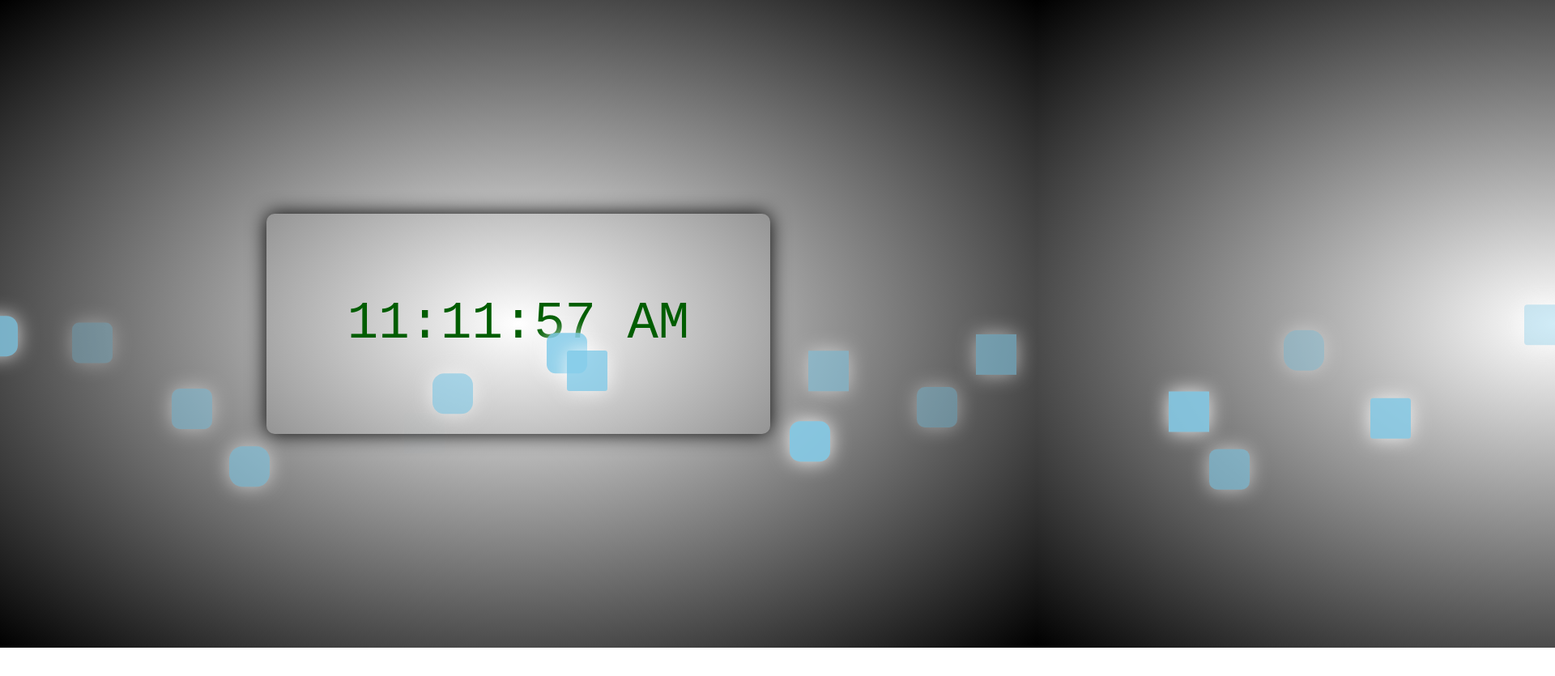
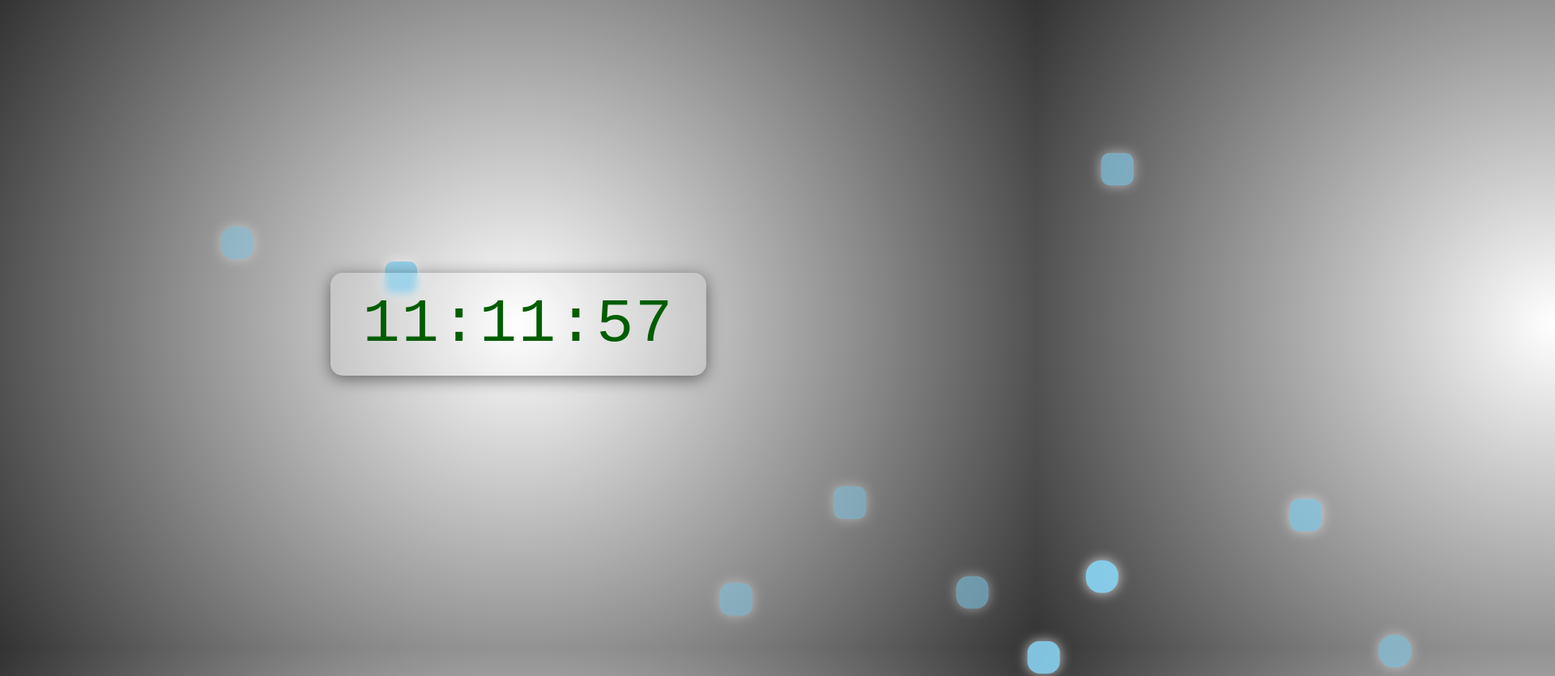
Before and after one commit to MathiasBorges/BasicClock, a plain HTML site: page index.html in a window 1280 px wide. Shown: the top 835 px of the page at 81% size, 1920 px wide, since content can reach past the window. Before the commit the page ends 800 px from the top, so only its background shows below. Drawn offline with Linux system fonts and the light colour scheme.

Commit message:
Atualizar o index.html

```diff
--- a/index.html
+++ b/index.html
@@ -1,62 +1,155 @@
 <!DOCTYPE html>
-<html>
+<html lang="pt-BR">
 <head>
-	<meta charset="utf-8">
-	<meta name="viewport" content="width=device-width, initial-scale=1">
-	<title>Relógio</title>
+    <meta charset="UTF-8">
+    <meta name="viewport" content="width=device-width, initial-scale=1.0">
+    <meta name="description" content="Relógio digital com animação de fundo">
+    <title>Relógio Digital</title>
+    <style>
+        :root {
+            --primary-color: #005d00;
+            --ball-color: skyblue;
+            --shadow-color: rgba(0, 0, 0, 0.5);
+            --ball-shadow: rgba(255, 255, 255, 0.8);
+        }
+
+        * {
+            margin: 0;
+            padding: 0;
+            box-sizing: border-box;
+            font-family: 'Courier New', monospace;
+        }
+
+        body {
+            background: radial-gradient(circle, #fff, #333);
+            min-height: 100vh;
+            display: flex;
+            align-items: center;
+            justify-content: center;
+            overflow: hidden;
+        }
+
+        .container {
+            position: relative;
+            z-index: 2;
+            text-align: center;
+        }
+
+        .time {
+            font-size: 6vw;
+            color: var(--primary-color);
+            padding: 20px 40px;
+            background: rgba(255, 255, 255, 0.1);
+            border-radius: 15px;
+            box-shadow: 0 4px 20px var(--shadow-color);
+            backdrop-filter: blur(5px);
+            letter-spacing: 2px;
+            transition: transform 0.3s ease;
+        }
+
+        .containerb {
+            position: absolute;
+            top: 0;
+            left: 0;
+            width: 100%;
+            height: 100%;
+            display: flex;
+            flex-wrap: wrap;
+            justify-content: center;
+            align-items: center;
+            gap: 50px;
+            z-index: 1;
+        }
+
+        .ball {
+            width: 40px;
+            height: 40px;
+            border-radius: 50%;
+            background: var(--ball-color);
+            box-shadow: 0 0 15px var(--ball-shadow);
+            transition: transform 0.5s ease, opacity 0.5s ease, border-radius 0.5s ease;
+        }
+
+        @media (max-width: 600px) {
+            .time {
+                font-size: 10vw;
+                padding: 15px 30px;
+            }
+            .ball {
+                width: 30px;
+                height: 30px;
+            }
+            .containerb {
+                gap: 30px;
+            }
+        }
+    </style>
 </head>
 <body>
-	<div class="container">
-		<p class="time" style="color: #005d00;"></p>
-	</div>
-	<div class="containerb">
-		<div class="ball"></div><div class="ball"></div><div class="ball"></div><div class="ball"></div>
-		<div class="ball"></div><div class="ball"></div><div class="ball"></div><div class="ball"></div>
-		<div class="ball"></div><div class="ball"></div><div class="ball"></div><div class="ball"></div>
-		<div class="ball"></div><div class="ball"></div><div class="ball"></div><div class="ball"></div>
-		<div class="ball"></div><div class="ball"></div><div class="ball"></div><div class="ball"></div>
+    <div class="container">
+        <p class="time" aria-live="polite"></p>
+    </div>
+    <div class="containerb">
+        <div class="ball"></div>
+        <div class="ball"></div>
+        <div class="ball"></div>
+        <div class="ball"></div>
+        <div class="ball"></div>
+        <div class="ball"></div>
+        <div class="ball"></div>
+        <div class="ball"></div>
+        <div class="ball"></div>
+        <div class="ball"></div>
+        <div class="ball"></div>
+        <div class="ball"></div>
+        <div class="ball"></div>
+        <div class="ball"></div>
+        <div class="ball"></div>
+        <div class="ball"></div>
+    </div>
 
-	</div>
+    <script>
+        // Relógio
+        function updateTime() {
+            const timeElement = document.querySelector('.time');
+            const now = new Date();
+            timeElement.textContent = now.toLocaleTimeString('pt-BR', {
+                hour12: false,
+                hour: '2-digit',
+                minute: '2-digit',
+                second: '2-digit'
+            });
+        }
 
+        updateTime();
+        setInterval(updateTime, 1000);
+
+        // Animação das bolas
+        function animateBalls() {
+            const balls = document.querySelectorAll('.ball');
+            const container = document.querySelector('.containerb');
+            const maxWidth = window.innerWidth - 40; // Ajustado para o tamanho da bola
+            const maxHeight = window.innerHeight - 40;
+
+            container.style.gap = `${Math.random() * 100 + 30}px`;
+
+            balls.forEach(ball => {
+                const x = Math.random() * maxWidth;
+                const y = Math.random() * maxHeight;
+                const borderRadius = Math.random() * 25 + 25; // Entre 25% e 50%
+                const opacity = Math.random() * 0.5 + 0.5; // Entre 0.5 e 1
+
+                ball.style.transform = `translate(${x}px, ${y}px)`;
+                ball.style.borderRadius = `${borderRadius}%`;
+                ball.style.opacity = opacity;
+            });
+        }
+
+        animateBalls();
+        setInterval(animateBalls, 1500); // Animação mais fluida
+
+        // Ajustar bolas ao redimensionar a janela
+        window.addEventListener('resize', animateBalls);
+    </script>
 </body>
 </html>
-<style type="text/css">
-	*{margin: 0;font-family: monospace;box-sizing: border-box;}body{background: radial-gradient(white, black);display: flex;align-items: center;justify-content: center;width: 100vw;height: 100vh;overflow: hidden;}.container{font-size: 5vw;display: flex;gap: 20px;position: absolute;}.time{padding: 100px;border-radius: 10px;box-shadow: 0 0 25px black}
-	.ball{width:50px ;height:50px ;border-radius: 50%;background: skyblue;box-shadow: 0 0 25px white;}
-	.containerb{
-	width: auto;
-    height: auto;
-    position: absolute;
-    display: flex;gap: 100px;
-}
-</style>
-<script type="text/javascript">
-	//Relógio em si =>
-	function tempo(){
-		let Timetxt = document.querySelector(".time");
-		let datageral = new Date();
-		let getTempo = datageral.toLocaleTimeString("en-us");
-		//
-		Timetxt.innerText= getTempo;
-	};
-	tempo();
-	setInterval(tempo,1000);
-
-	//"Animação" das bolas =>
-	function moveBolas(){
-		let bolas = document.querySelectorAll(".ball");
-		let containerb = document.querySelector(".containerb");
-		containerb.style.gap=`${Math.random() *160}px`;
-		bolas.forEach(function(bola){
-			bola.style.transform = `translate(${Math.floor(Math.random() *200)}px,${Math.random() *200}px)`;
-			bola.style.borderRadius = `${Math.floor(Math.random()*35)}%`;
-			bola.style.opacity = `${Math.floor(Math.random()*100)}%`;
-		});
-	};
-	moveBolas();
-	setInterval(moveBolas,12*32)
-
-
-
-
-</script>
```
